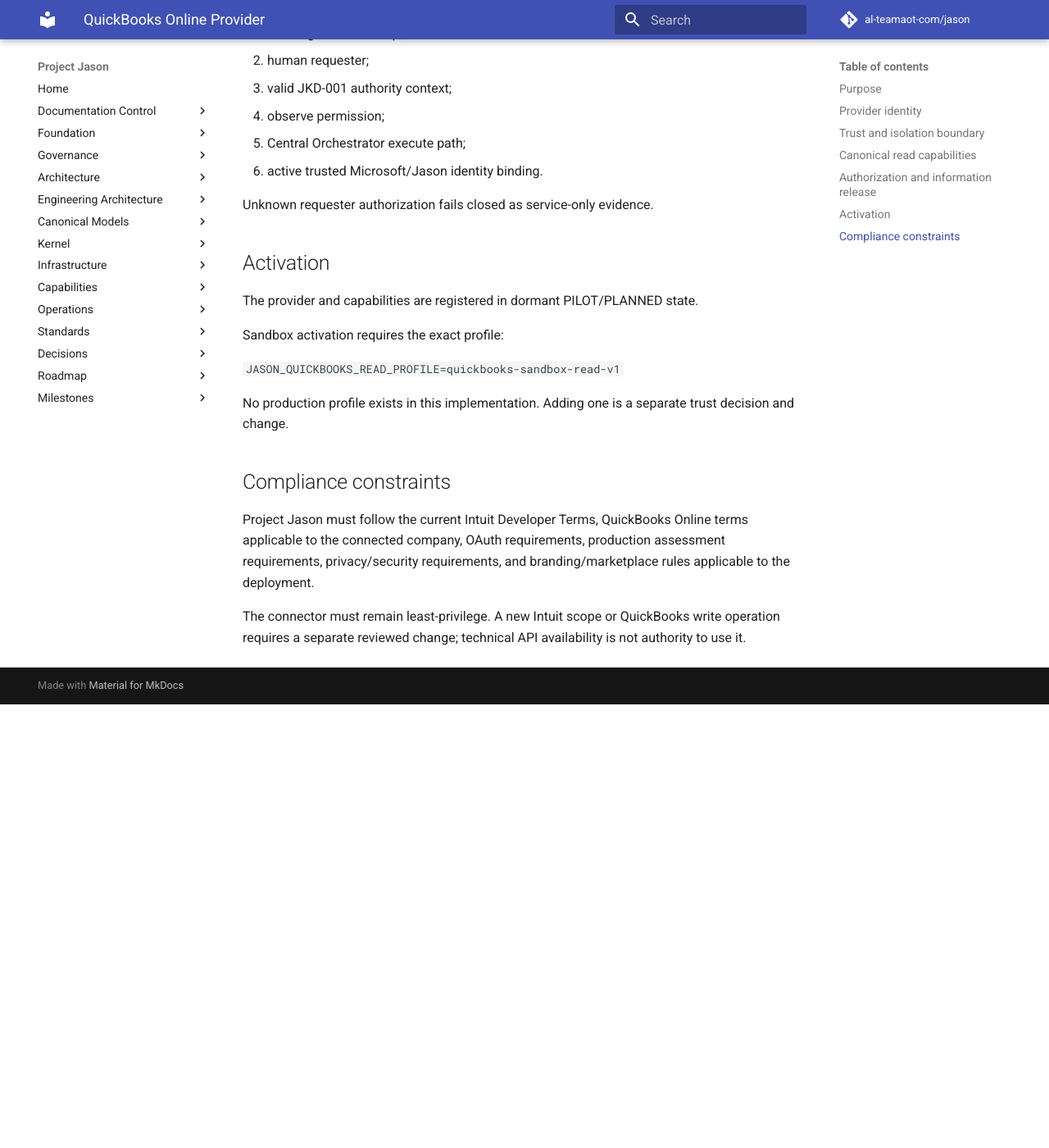
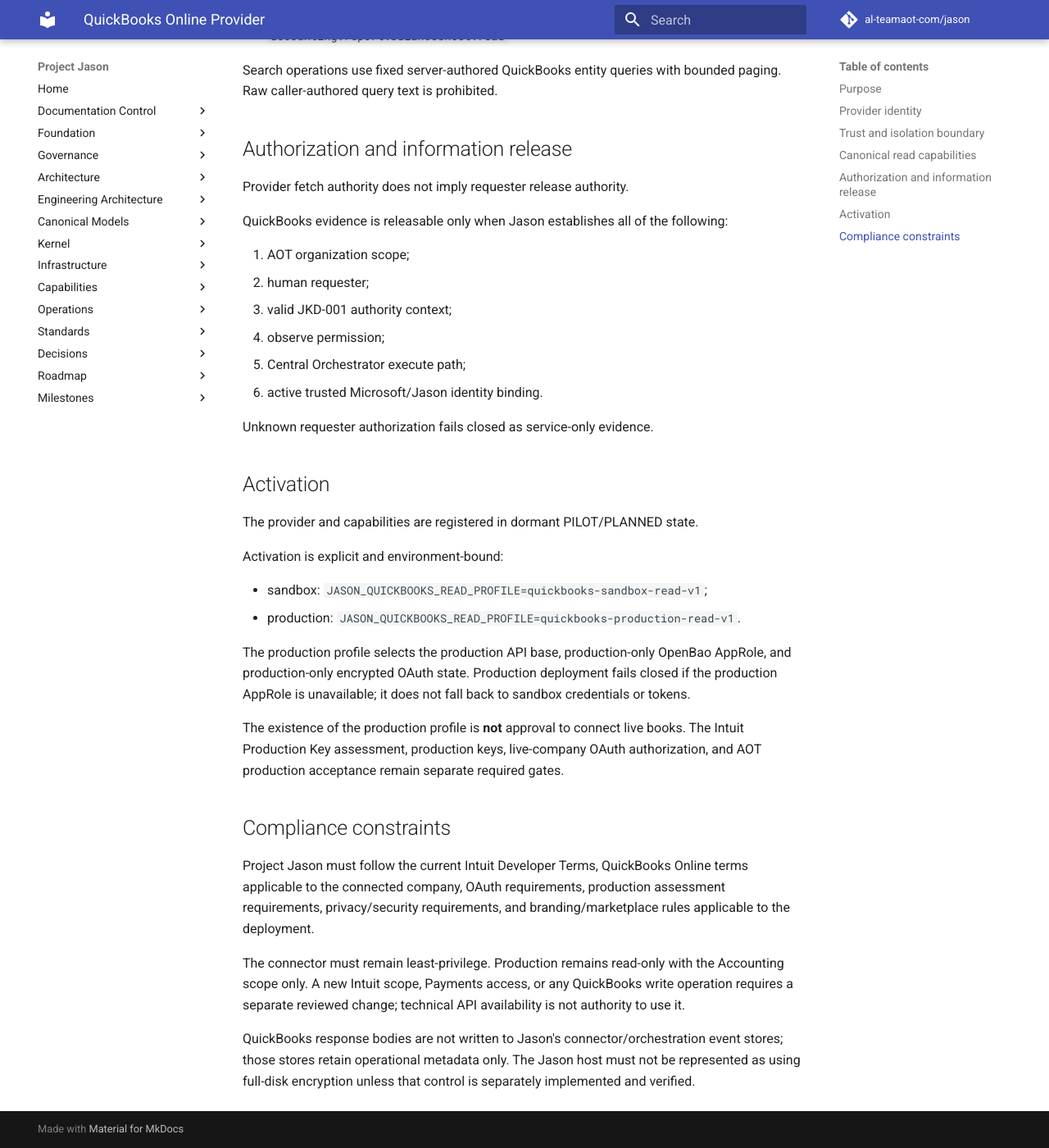
Before and after one commit to al-teamaot-com/jason, an MkDocs documentation site: the page built from docs/engineering/providers/QuickBooks-Online-Provider.md, in a window 1280 px wide and 1400 px high, scrolled down 1837 px. Shown: the whole window at 82% size. Built offline with MkDocs 1.6.1 and Material for MkDocs 9.7.7, drawn with Linux system fonts in a browser that asks for light colours; comment, search, counter and statistics services are not loaded; before the commit the page ends 2696 px from its top, so only the background shows below that; some of the changed text lies outside the part shown.

Commit message:
Document QuickBooks production security boundary

```diff
--- a/docs/engineering/providers/QuickBooks-Online-Provider.md
+++ b/docs/engineering/providers/QuickBooks-Online-Provider.md
@@ -14,8 +14,8 @@
 - Authentication: OAuth 2.0 authorization code + refresh token
 - Authorized OAuth scope: `com.intuit.quickbooks.accounting`
 - Payments scope: **not authorized**
-- Current approved environment: **sandbox only**
-- Production state: blocked pending separate Intuit production credentials, production assessment/compliance completion, and a new explicit Jason production activation profile.
+- Current live/accepted environment: **sandbox**
+- Production implementation state: code-ready but **not live**. Activation remains blocked until Intuit approves the Production Key/app assessment, separate production credentials are provisioned, the AOT live company is explicitly authorized, and production acceptance succeeds.
 
 ## Trust and isolation boundary
 
@@ -29,7 +29,12 @@
 
 The connector fails closed if the OAuth environment does not match the active Jason connector profile.
 
-Static Intuit application credentials are stored in OpenBao under the development-only logical secret `quickbooks.oauth_client`. Rotating provider-issued OAuth access/refresh tokens and the OAuth-bound Realm ID are stored in the protected QuickBooks OAuth state database.
+Static Intuit application credentials are isolated by environment in OpenBao:
+
+- development: `quickbooks.oauth_client` at `secret/data/connectors/quickbooks/development/oauth-client`;
+- production: `quickbooks.production.oauth_client` at `secret/data/connectors/quickbooks/production/oauth-client`.
+
+Sandbox OAuth state uses `/var/lib/jason/openclaw/quickbooks/oauth.sqlite3`. Production OAuth state uses the separate `/var/lib/jason/openclaw/quickbooks-production/oauth.sqlite3` store and requires AES-256-GCM application-layer encryption. The production token encryption key is supplied from OpenBao as `token_key_b64`; plaintext production token rows fail closed.
 
 No OAuth token, Client Secret, or provider credential may be emitted to logs, chat output, evidence, documentation, fixtures, or source control.
 
@@ -65,14 +70,19 @@
 
 The provider and capabilities are registered in dormant PILOT/PLANNED state.
 
-Sandbox activation requires the exact profile:
+Activation is explicit and environment-bound:
 
-`JASON_QUICKBOOKS_READ_PROFILE=quickbooks-sandbox-read-v1`
+- sandbox: `JASON_QUICKBOOKS_READ_PROFILE=quickbooks-sandbox-read-v1`;
+- production: `JASON_QUICKBOOKS_READ_PROFILE=quickbooks-production-read-v1`.
 
-No production profile exists in this implementation. Adding one is a separate trust decision and change.
+The production profile selects the production API base, production-only OpenBao AppRole, and production-only encrypted OAuth state. Production deployment fails closed if the production AppRole is unavailable; it does not fall back to sandbox credentials or tokens.
+
+The existence of the production profile is **not** approval to connect live books. The Intuit Production Key assessment, production keys, live-company OAuth authorization, and AOT production acceptance remain separate required gates.
 
 ## Compliance constraints
 
 Project Jason must follow the current Intuit Developer Terms, QuickBooks Online terms applicable to the connected company, OAuth requirements, production assessment requirements, privacy/security requirements, and branding/marketplace rules applicable to the deployment.
 
-The connector must remain least-privilege. A new Intuit scope or QuickBooks write operation requires a separate reviewed change; technical API availability is not authority to use it.
+The connector must remain least-privilege. Production remains read-only with the Accounting scope only. A new Intuit scope, Payments access, or any QuickBooks write operation requires a separate reviewed change; technical API availability is not authority to use it.
+
+QuickBooks response bodies are not written to Jason's connector/orchestration event stores; those stores retain operational metadata only. The Jason host must not be represented as using full-disk encryption unless that control is separately implemented and verified.
```
